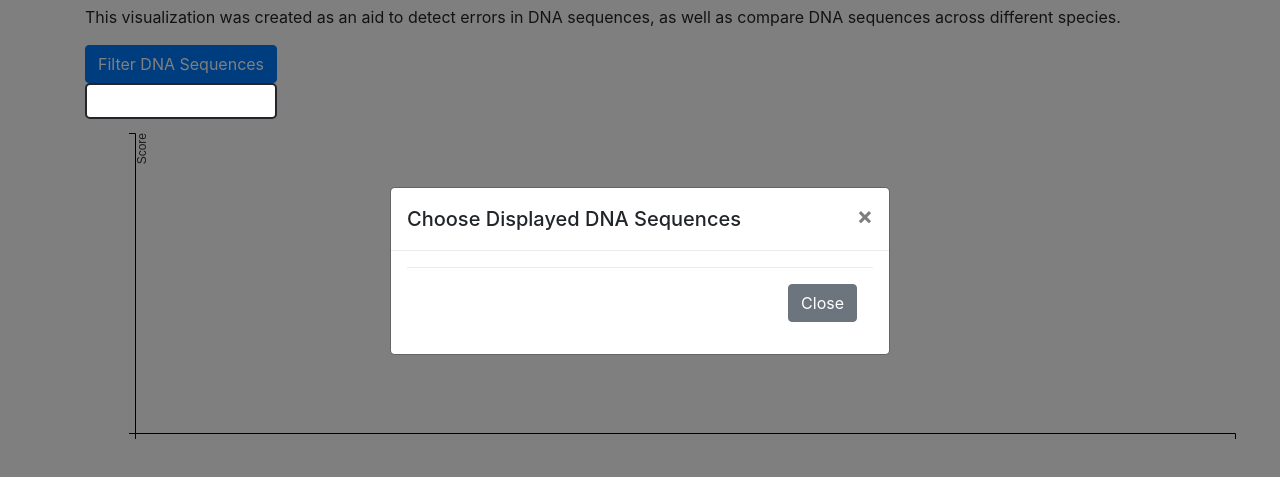
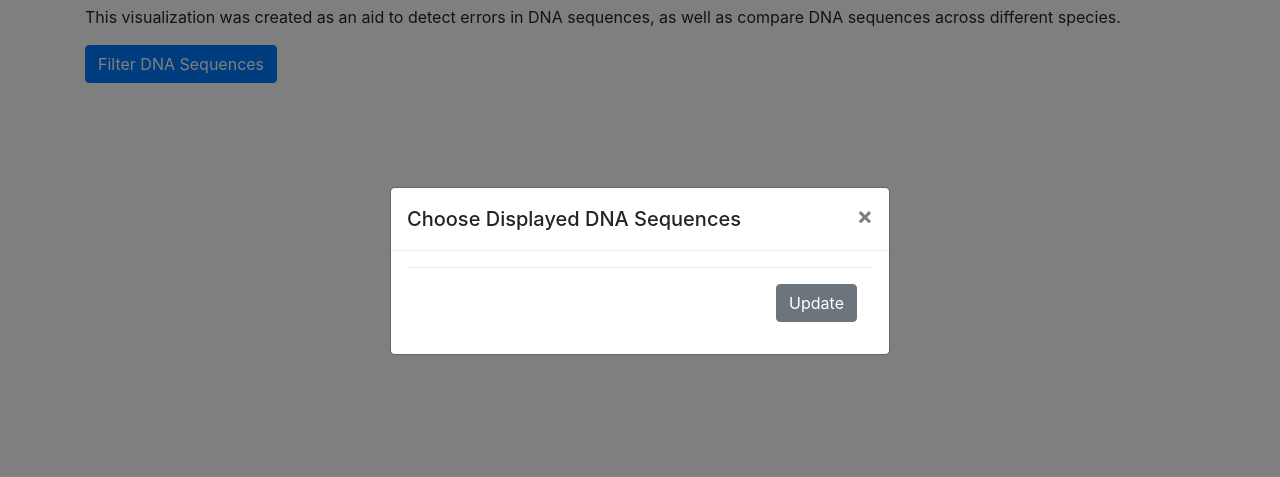
Before and after one commit to gabrielundan/dna-seq-vis, a plain HTML site: page public/index.html in a window 1280 px wide. Both pictures are taken after a click on the button "Filter DNA Sequences". Shown: the part 129-606 px from the top of the page. Drawn offline with nearby package versions, Linux system fonts and the light colour scheme; no server answers.

Commit message:
updated button

```diff
--- a/public/index.html
+++ b/public/index.html
@@ -50,7 +50,8 @@
 					<div id="tree" style="overflow: auto; max-height: 600px; ">
 					</div>
 					<div class="modal-footer">
-						<button type="button" class="btn btn-secondary" data-dismiss="modal">Close</button>
+						<button type="button" class="btn btn-secondary" data-dismiss="modal"
+							id="filter-button">Update</button>
 					</div>
 				</div>
 			</div>
@@ -71,7 +72,7 @@
 					Filter DNA Sequences
 				</button>
 				<div id="msa"></div>
-				<div id="line-graph"></div>
+				<!-- <div id="line-graph"></div> -->
 			</div>
 		</div>
 	</div>
```
